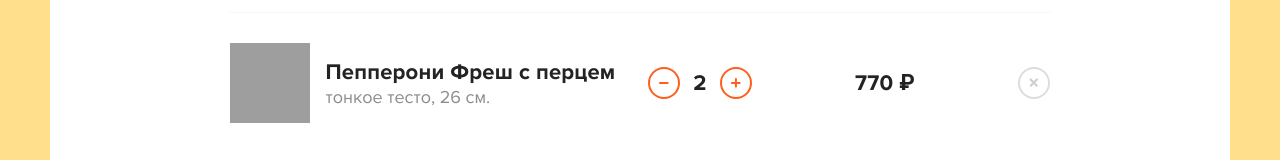
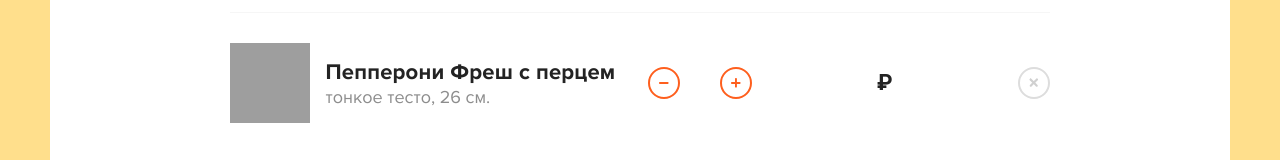
Before and after one commit to mrbushik/React-Pizza, a React (Create React App) app: page /cart in a window 1280 px wide. Shown: the part 300-460 px from the top of the page. Built offline with nearby package versions, Linux system fonts and the light colour scheme; grey boxes are pictures that could not be loaded.

Commit message:
displaying pizzas count in cart

```diff
--- a/src/components/CartItem.jsx
+++ b/src/components/CartItem.jsx
@@ -1,6 +1,6 @@
 import React from 'react'
 
-function CartItem({name, type, size}) {
+function CartItem({name, type, size, totalPrice, totalCount}) {
   return (
     <>
       <div className="cart__item">
@@ -23,7 +23,7 @@ function CartItem({name, type, size}) {
 </svg>
 
     </div>
-    <b>2</b>
+    <b>{totalCount}</b>
     <div className="button button--outline button--circle cart__item-count-plus">
       <svg width="10" height="10" viewBox="0 0 10 10" fill="none" xmlns="http://www.w3.org/2000/svg">
 <path d="M5.92001 3.84V5.76V8.64C5.92001 9.17016 5.49017 9.6 4.96001 9.6C4.42985 9.6 4.00001 9.17016 4.00001 8.64L4 5.76L4.00001 3.84V0.96C4.00001 0.42984 4.42985 0 4.96001 0C5.49017 0 5.92001 0.42984 5.92001 0.96V3.84Z" fill="#EB5A1E"/>
@@ -33,7 +33,7 @@ function CartItem({name, type, size}) {
     </div>
   </div>
   <div className="cart__item-price">
-    <b>770 ₽</b>
+    <b>{totalPrice} ₽</b>
   </div>
   <div className="cart__item-remove">
     <div className="button button--outline button--circle">
--- a/src/pages/Cart.jsx
+++ b/src/pages/Cart.jsx
@@ -4,7 +4,7 @@ import {CartItem} from '../components'
 function Cart() {
   const {totalPrice, totalCount, items} = useSelector(({cart})=> cart)
   const addedPizzas = Object.keys(items).map(key=> {
-    return items[key][0]
+    return items[key].items[0]
   })
   return (
     <>
@@ -30,7 +30,14 @@ function Cart() {
             <div className="content__items">
               {
 
-                addedPizzas.map(obj => <CartItem key={obj.id} name={obj.name} type={obj.type} size={obj.size} totalPrice={2}/>)
+                addedPizzas.map(obj => <CartItem
+                 key={obj.id}
+                 name={obj.name}
+                 type={obj.type}
+                 size={obj.size}
+                 totalPrice={items[obj.id].totalPrice}
+                 totalCount={items[obj.id].items.length}
+                 />)
               }
             <CartItem
             name='Пепперони Фреш с перцем'
--- a/src/pages/Home.jsx
+++ b/src/pages/Home.jsx
@@ -58,7 +58,7 @@ function Home() {
         <div className="content__items">
           {isLoaded
            ? items.map(obj => <PizzaBlock onClickAddPizza={(obj)=> handleAddPizzaToCart(obj)}
-           addedCount={cartItems[obj.id] && cartItems[obj.id].length}
+           addedCount={cartItems[obj.id] && cartItems[obj.id].items.length}
            key={`${obj.id}`}
             {...obj} />)
            : Array(12)
```
